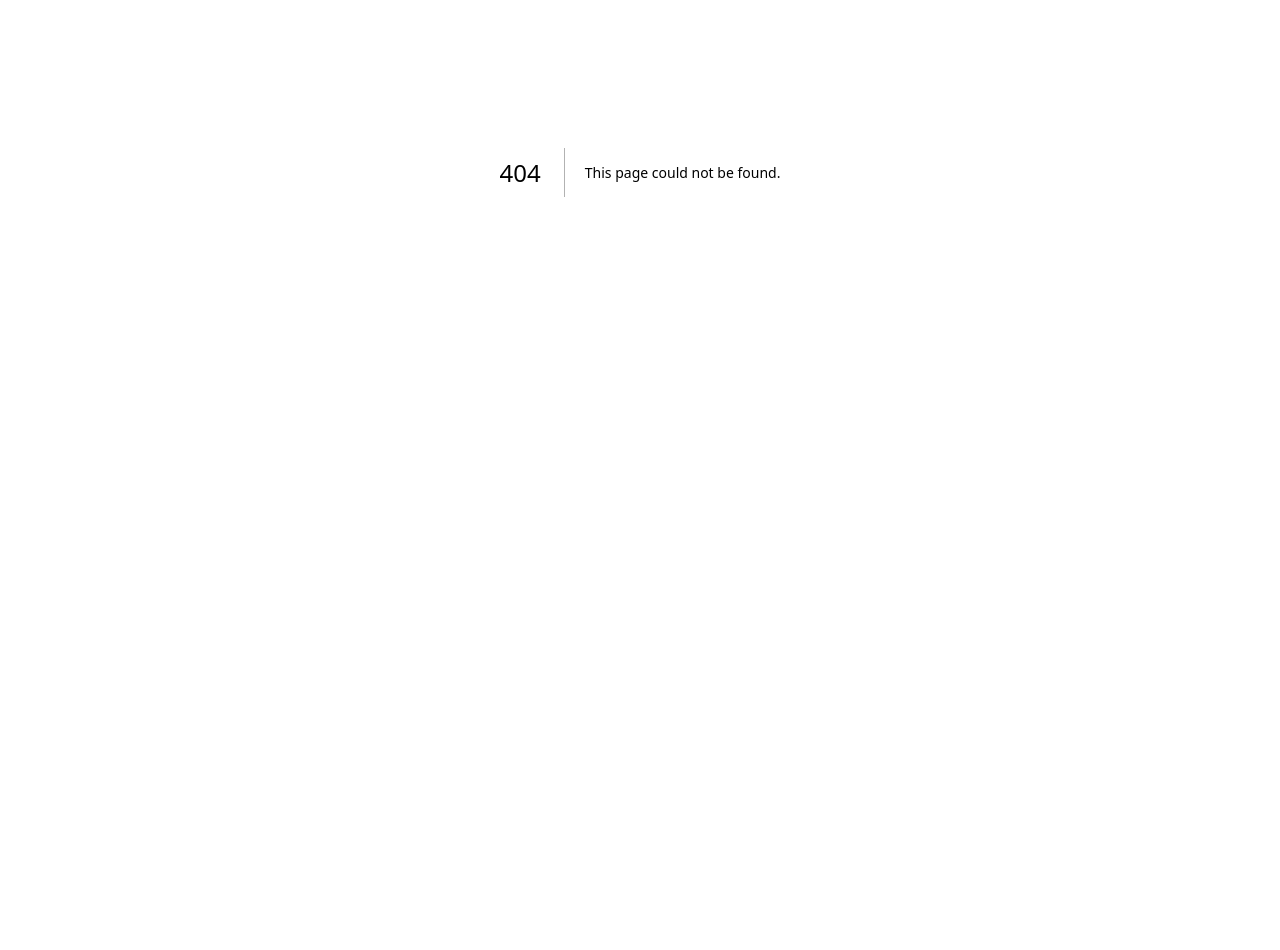
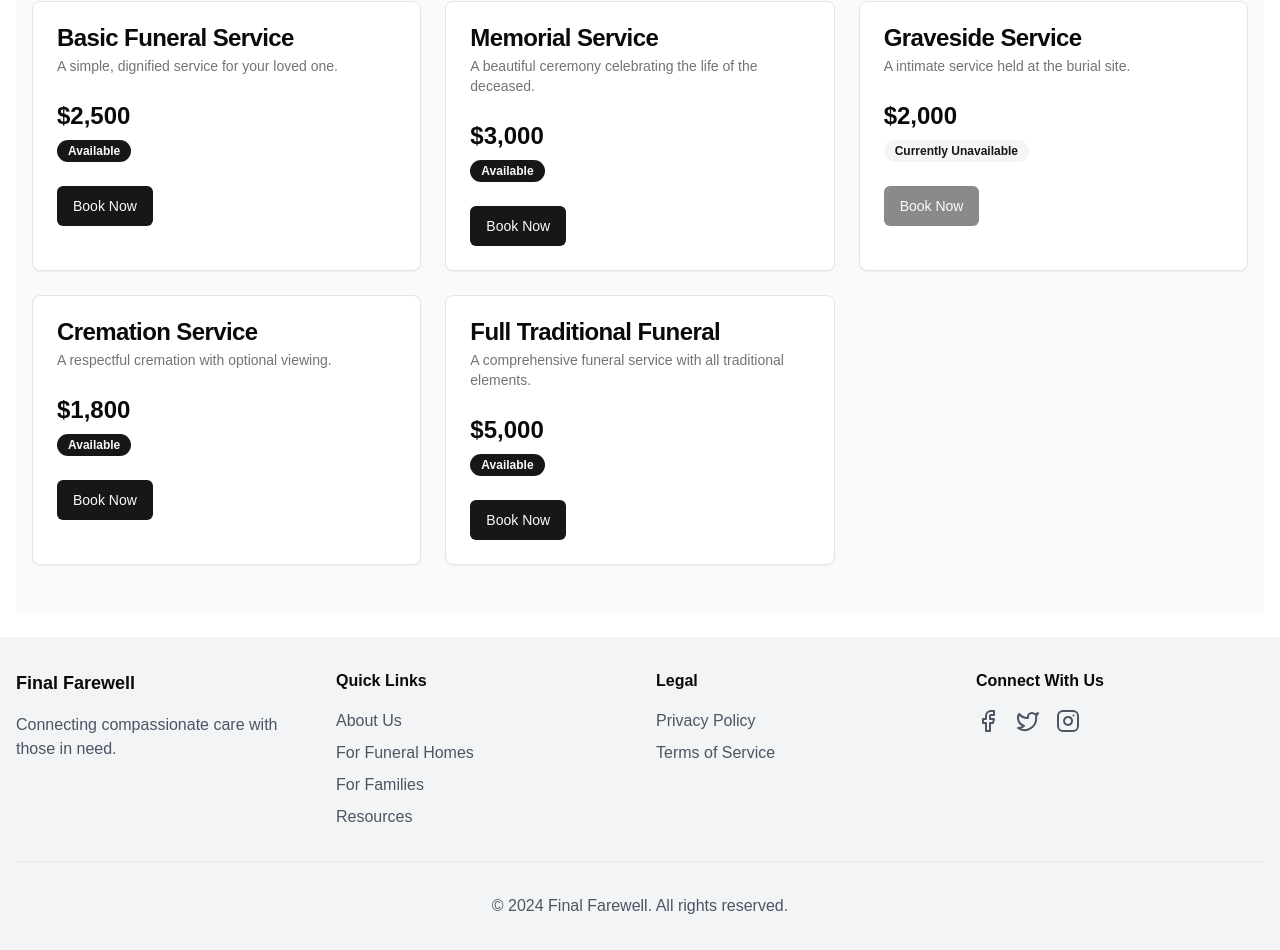
Before and after one commit to Anjanapramod/Final-Farewall, a Next.js app: page /dashboard/user/booking/1 in a window 1280 px wide. Before the commit this address had no page. Shown: the part 228-1178 px from the top of the page. Before the commit the page ends 800 px from the top, so only its background shows below. Built offline with nearby package versions, Linux system fonts and the light colour scheme.

Commit message:
service and assets UI

```diff
--- /dev/null
+++ b/app/(root)/dashboard/user/booking/[id]/page.tsx
@@ -0,0 +1,15 @@
+"use client";
+import AssetsListing from "@/app/components/assets-listing";
+import ServicesListing from "@/app/components/services-listing";
+import React from "react";
+
+const page = () => {
+  return (
+    <div className="container mx-auto px-4 py-12 h-screen">
+      <ServicesListing />
+      <AssetsListing />
+    </div>
+  );
+};
+
+export default page;
--- /dev/null
+++ b/app/components/assets-listing.tsx
@@ -0,0 +1,66 @@
+'use client'
+
+import { useState } from 'react'
+import { Card, CardContent, CardDescription, CardFooter, CardHeader, CardTitle } from "@/components/ui/card"
+import { Button } from "@/components/ui/button"
+import { Input } from "@/components/ui/input"
+import { Label } from "@/components/ui/label"
+
+// This would typically come from an API or database
+const assets = [
+  { id: 1, name: "Standard Casket", description: "A dignified wooden casket.", rate: "$1,000", quantity: 10 },
+  { id: 2, name: "Premium Casket", description: "A high-quality, ornate casket.", rate: "$2,500", quantity: 5 },
+  { id: 3, name: "Urn", description: "A respectful container for ashes.", rate: "$200", quantity: 20 },
+  { id: 4, name: "Flower Arrangement", description: "Beautiful floral tribute.", rate: "$150", quantity: 15 },
+  { id: 5, name: "Memorial Book", description: "A book for attendees to sign.", rate: "$50", quantity: 30 },
+]
+
+export default function AssetsListing() {
+  const [reservedAssets, setReservedAssets] = useState<{[key: number]: number}>({})
+
+  const handleReservation = (assetId: number, quantity: number) => {
+    setReservedAssets(prev => ({...prev, [assetId]: (prev[assetId] || 0) + quantity}))
+  }
+
+  return (
+    <section className="py-12">
+      <div className="container mx-auto px-4">
+        <h2 className="text-3xl font-bold text-center mb-8">Available Assets</h2>
+        <div className="grid md:grid-cols-2 lg:grid-cols-3 gap-6">
+          {assets.map((asset) => (
+            <Card key={asset.id}>
+              <CardHeader>
+                <CardTitle>{asset.name}</CardTitle>
+                <CardDescription>{asset.description}</CardDescription>
+              </CardHeader>
+              <CardContent>
+                <p className="text-2xl font-bold">{asset.rate}</p>
+                <p className="mt-2">Available: {asset.quantity - (reservedAssets[asset.id] || 0)}</p>
+              </CardContent>
+              <CardFooter>
+                <div className="flex items-end gap-2">
+                  <div className="grid w-full max-w-sm items-center gap-1.5">
+                    <Label htmlFor={`quantity-${asset.id}`}>Quantity</Label>
+                    <Input
+                      type="number"
+                      id={`quantity-${asset.id}`}
+                      defaultValue="1"
+                      min="1"
+                      max={asset.quantity - (reservedAssets[asset.id] || 0)}
+                    />
+                  </div>
+                  <Button
+                    onClick={() => handleReservation(asset.id, 1)}
+                    disabled={asset.quantity - (reservedAssets[asset.id] || 0) === 0}
+                  >
+                    Reserve
+                  </Button>
+                </div>
+              </CardFooter>
+            </Card>
+          ))}
+        </div>
+      </div>
+    </section>
+  )
+}
--- a/app/components/funeral-parlor-listing.tsx
+++ b/app/components/funeral-parlor-listing.tsx
@@ -8,6 +8,7 @@ import { MapPin, Phone, Info } from "lucide-react";
 import { AppDispatch, RootState } from "../store/store";
 import { useDispatch, useSelector } from "react-redux";
 import { getFuneralParlor } from "../store/slices/funeralParlorSlice";
+import Link from "next/link";
 
 export default function FuneralParlorListing() {
   const [searchTerm, setSearchTerm] = useState("");
@@ -74,7 +75,9 @@ export default function FuneralParlorListing() {
                     {parlor.description}
                   </div>
                   <div className="flex justify-end">
-                    <Button>Book Now</Button>
+                    <Link href={`/user/booking/${parlor.id}`} passHref>
+                      <Button>Book Now</Button>
+                    </Link>
                   </div>
                 </div>
               </CardContent>
--- /dev/null
+++ b/app/components/services-listing.tsx
@@ -0,0 +1,98 @@
+"use client";
+
+import { useState } from "react";
+import {
+  Card,
+  CardContent,
+  CardDescription,
+  CardFooter,
+  CardHeader,
+  CardTitle,
+} from "@/components/ui/card";
+import { Button } from "@/components/ui/button";
+import { Badge } from "@/components/ui/badge";
+
+// This would typically come from an API or database
+const services = [
+  {
+    id: 1,
+    name: "Basic Funeral Service",
+    description: "A simple, dignified service for your loved one.",
+    rate: "$2,500",
+    availability: true,
+  },
+  {
+    id: 2,
+    name: "Memorial Service",
+    description: "A beautiful ceremony celebrating the life of the deceased.",
+    rate: "$3,000",
+    availability: true,
+  },
+  {
+    id: 3,
+    name: "Graveside Service",
+    description: "A intimate service held at the burial site.",
+    rate: "$2,000",
+    availability: false,
+  },
+  {
+    id: 4,
+    name: "Cremation Service",
+    description: "A respectful cremation with optional viewing.",
+    rate: "$1,800",
+    availability: true,
+  },
+  {
+    id: 5,
+    name: "Full Traditional Funeral",
+    description:
+      "A comprehensive funeral service with all traditional elements.",
+    rate: "$5,000",
+    availability: true,
+  },
+];
+
+export default function ServicesListing() {
+  const [bookedServices, setBookedServices] = useState<number[]>([]);
+
+  const handleBooking = (serviceId: number) => {
+    setBookedServices((prev) => [...prev, serviceId]);
+  };
+
+  return (
+    <section className="py-12 bg-gray-50">
+      <div className="container mx-auto px-4">
+        <h2 className="text-3xl font-bold text-center mb-8">Our Services</h2>
+        <div className="grid md:grid-cols-2 lg:grid-cols-3 gap-6">
+          {services.map((service) => (
+            <Card key={service.id}>
+              <CardHeader>
+                <CardTitle>{service.name}</CardTitle>
+                <CardDescription>{service.description}</CardDescription>
+              </CardHeader>
+              <CardContent>
+                <p className="text-2xl font-bold">{service.rate}</p>
+                <Badge
+                  variant={service.availability ? "default" : "secondary"}
+                  className="mt-2"
+                >
+                  {service.availability ? "Available" : "Currently Unavailable"}
+                </Badge>
+              </CardContent>
+              <CardFooter>
+                <Button
+                  onClick={() => handleBooking(service.id)}
+                  disabled={
+                    !service.availability || bookedServices.includes(service.id)
+                  }
+                >
+                  {bookedServices.includes(service.id) ? "Booked" : "Book Now"}
+                </Button>
+              </CardFooter>
+            </Card>
+          ))}
+        </div>
+      </div>
+    </section>
+  );
+}
--- /dev/null
+++ b/components/ui/badge.tsx
@@ -0,0 +1,36 @@
+import * as React from "react"
+import { cva, type VariantProps } from "class-variance-authority"
+
+import { cn } from "@/lib/utils"
+
+const badgeVariants = cva(
+  "inline-flex items-center rounded-full border px-2.5 py-0.5 text-xs font-semibold transition-colors focus:outline-none focus:ring-2 focus:ring-ring focus:ring-offset-2",
+  {
+    variants: {
+      variant: {
+        default:
+          "border-transparent bg-primary text-primary-foreground hover:bg-primary/80",
+        secondary:
+          "border-transparent bg-secondary text-secondary-foreground hover:bg-secondary/80",
+        destructive:
+          "border-transparent bg-destructive text-destructive-foreground hover:bg-destructive/80",
+        outline: "text-foreground",
+      },
+    },
+    defaultVariants: {
+      variant: "default",
+    },
+  }
+)
+
+export interface BadgeProps
+  extends React.HTMLAttributes<HTMLDivElement>,
+    VariantProps<typeof badgeVariants> {}
+
+function Badge({ className, variant, ...props }: BadgeProps) {
+  return (
+    <div className={cn(badgeVariants({ variant }), className)} {...props} />
+  )
+}
+
+export { Badge, badgeVariants }
--- /dev/null
+++ b/components/ui/label.tsx
@@ -0,0 +1,26 @@
+"use client"
+
+import * as React from "react"
+import * as LabelPrimitive from "@radix-ui/react-label"
+import { cva, type VariantProps } from "class-variance-authority"
+
+import { cn } from "@/lib/utils"
+
+const labelVariants = cva(
+  "text-sm font-medium leading-none peer-disabled:cursor-not-allowed peer-disabled:opacity-70"
+)
+
+const Label = React.forwardRef<
+  React.ElementRef<typeof LabelPrimitive.Root>,
+  React.ComponentPropsWithoutRef<typeof LabelPrimitive.Root> &
+    VariantProps<typeof labelVariants>
+>(({ className, ...props }, ref) => (
+  <LabelPrimitive.Root
+    ref={ref}
+    className={cn(labelVariants(), className)}
+    {...props}
+  />
+))
+Label.displayName = LabelPrimitive.Root.displayName
+
+export { Label }
```
Also changed, not shown: package.json (+4 -3 lines), 1 other file (tests, documents, lock files or other folders).
